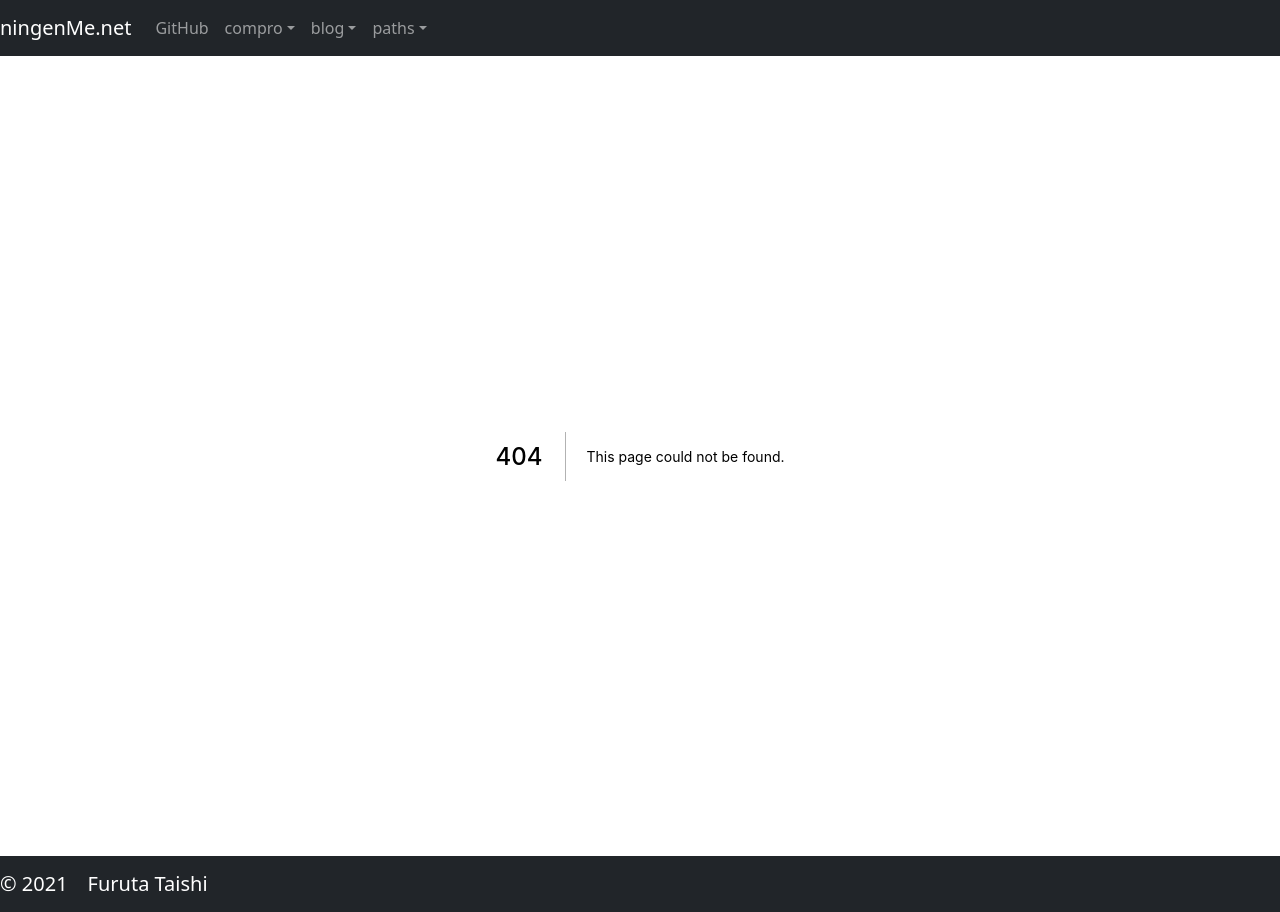
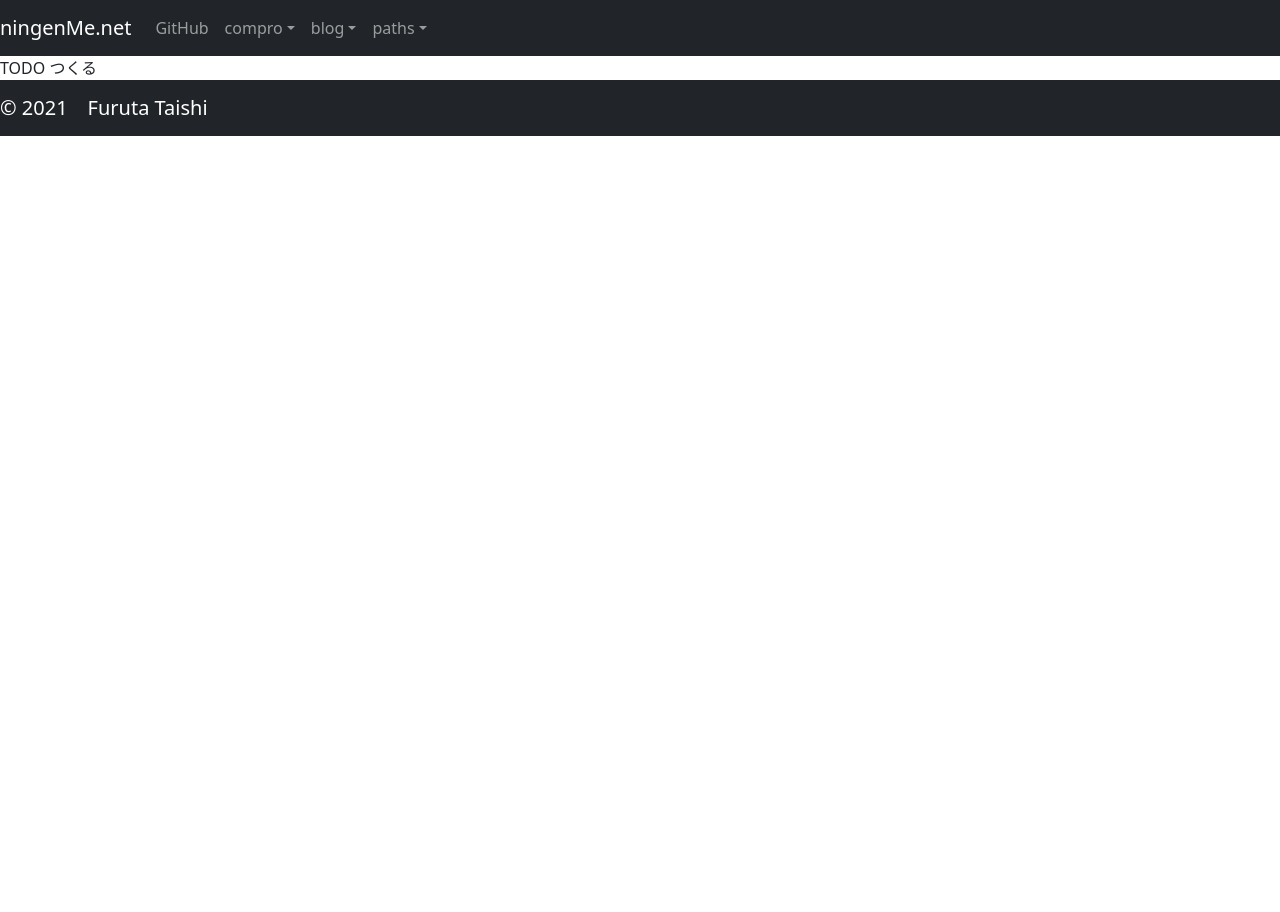
Before and after one commit to ningenMe/akari-front, a Next.js app: page /apps/compro-category in a window 1280 px wide. Before the commit this address had no page. After the commit the page ends 800 px from the top, so only its background shows below. Built offline with nearby package versions, Linux system fonts and the light colour scheme.

Commit message:
[modify]

```diff
--- /dev/null
+++ b/src/pages/apps/compro-category/index.tsx
@@ -0,0 +1,8 @@
+export const ComproCategory = () => {
+    return (
+        <div>
+            TODO つくる
+        </div>
+    );
+}
+export default ComproCategory;
```
